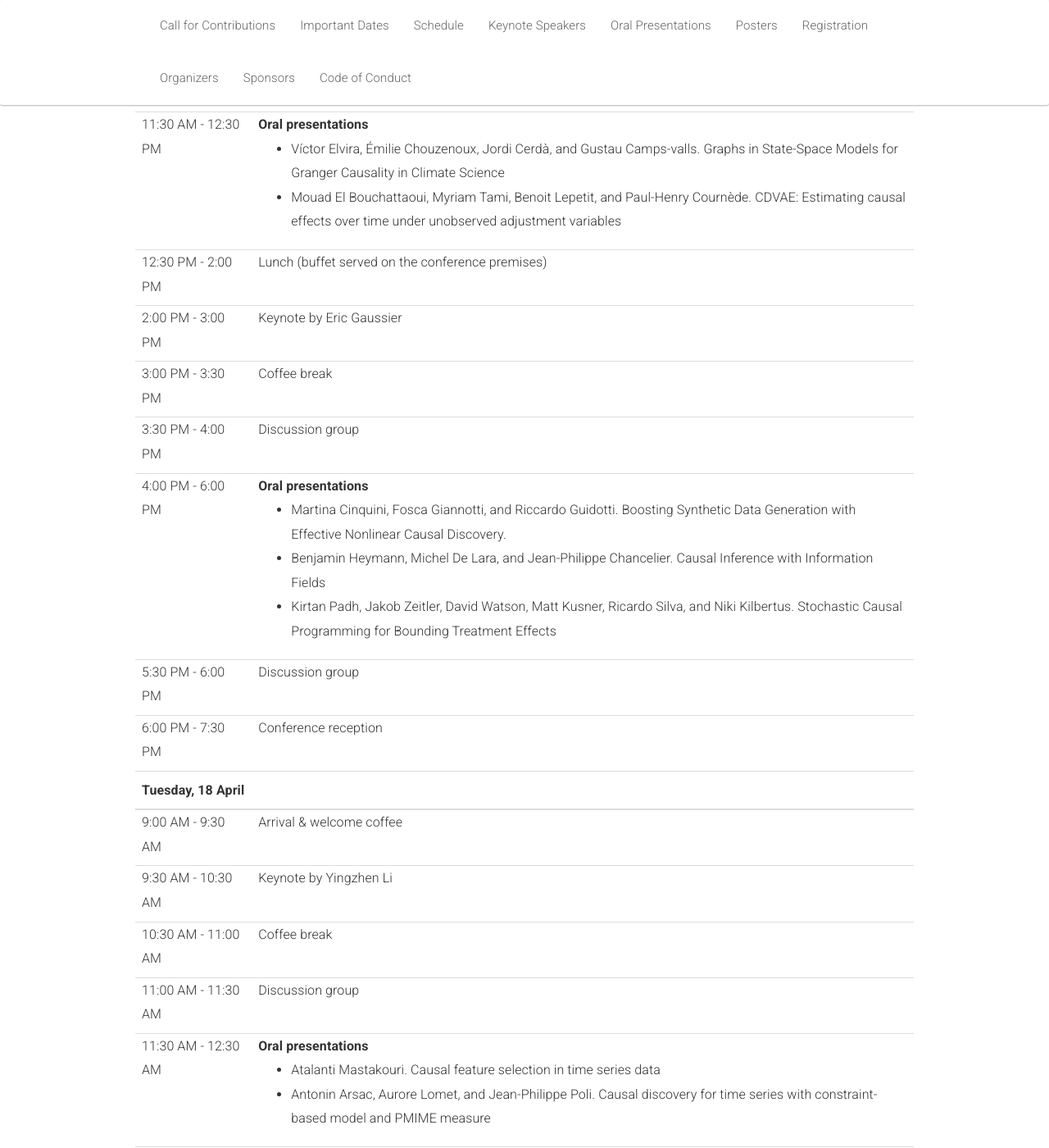
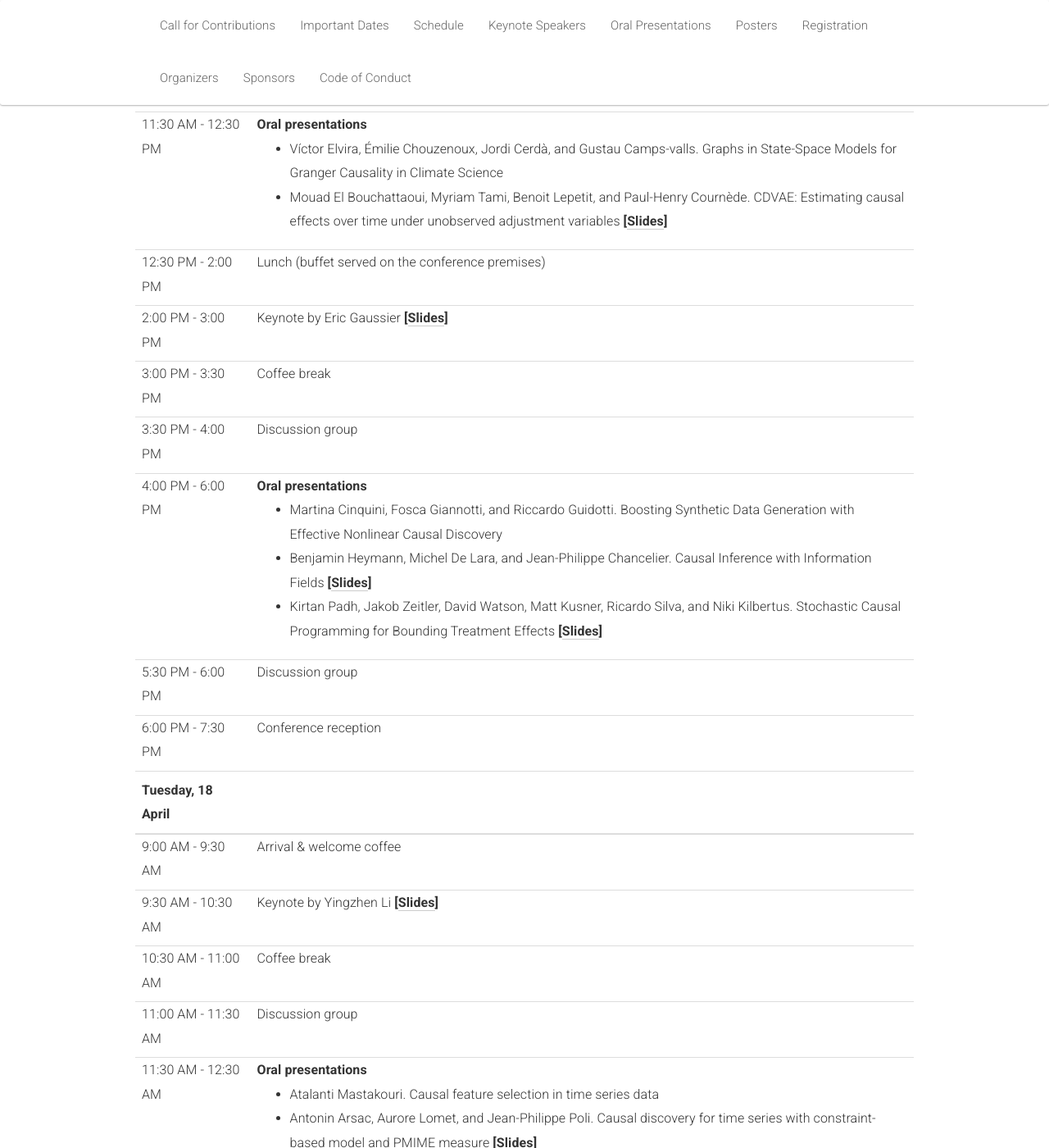
Before and after one commit to quarter-on-causality/quarter-on-causality.github.io, a Jekyll site: the page built from _pages/home_analysis.md, in a window 1280 px wide and 1400 px high, scrolled down 2937 px. Shown: the whole window at 82% size. Built offline with Jekyll 4.4.1, drawn with Linux system fonts in a browser that asks for light colours; nearby versions of some CDN libraries; some of the changed text lies outside the part shown.

Commit message:
Add the slides of the talks

```diff
--- a/_pages/home_analysis.md
+++ b/_pages/home_analysis.md
@@ -154,7 +154,7 @@
               <b>Oral presentations</b>
               <ul>
                  <li>Víctor Elvira, Émilie Chouzenoux, Jordi Cerdà, and Gustau Camps-valls. Graphs in State-Space Models for Granger Causality in Climate Science</li>
-                 <li>Mouad El Bouchattaoui, Myriam Tami, Benoit Lepetit, and Paul-Henry Cournède. CDVAE: Estimating causal effects over time under unobserved adjustment variables</li>
+                 <li>Mouad El Bouchattaoui, Myriam Tami, Benoit Lepetit, and Paul-Henry Cournède. CDVAE: Estimating causal effects over time under unobserved adjustment variables <strong>[<a href="slides/El-Bouchattaoui_CDVAE.pdf" target="_blank">Slides</a>]</strong></li>
               </ul>
           </td>
         </tr>
@@ -164,7 +164,7 @@
         </tr>
         <tr>
           <td>2:00 PM - 3:00 PM</td>
-          <td>Keynote by Eric Gaussier</td>
+          <td>Keynote by Eric Gaussier <strong>[<a href="slides/Gaussier_CausalInferenceTimeSeries.pdf" target="_blank">Slides</a>]</strong></td>
         </tr>
         <tr>
           <td>3:00 PM - 3:30 PM</td>
@@ -179,9 +179,9 @@
           <td>
               <b>Oral presentations</b>
               <ul>
-                <li>Martina Cinquini, Fosca Giannotti, and Riccardo Guidotti. Boosting Synthetic Data Generation with Effective Nonlinear Causal Discovery.</li>
-                <li>Benjamin Heymann, Michel De Lara, and Jean-Philippe Chancelier. Causal Inference with Information Fields</li>
-                <li>Kirtan Padh, Jakob Zeitler, David Watson, Matt Kusner, Ricardo Silva, and Niki Kilbertus. Stochastic Causal Programming for Bounding Treatment Effects</li>
+                <li>Martina Cinquini, Fosca Giannotti, and Riccardo Guidotti. Boosting Synthetic Data Generation with Effective Nonlinear Causal Discovery</li>
+                <li>Benjamin Heymann, Michel De Lara, and Jean-Philippe Chancelier. Causal Inference with Information Fields <strong>[<a href="slides/Heymann_CausalInferenceTheoryIDM.pdf" target="_blank">Slides</a>]</strong></li>
+                <li>Kirtan Padh, Jakob Zeitler, David Watson, Matt Kusner, Ricardo Silva, and Niki Kilbertus. Stochastic Causal Programming for Bounding Treatment Effects <strong>[<a href="slides/Padh_SmC.pdf" target="_blank">Slides</a>]</strong></li>
               </ul>
           </td>
         </tr>
@@ -207,7 +207,7 @@
         </tr>
 	      <tr>
           <td>9:30 AM - 10:30 AM</td>
-          <td>Keynote by Yingzhen Li</td>
+          <td>Keynote by Yingzhen Li <strong>[<a href="slides/Li_TowardsCausalDGM.pdf" target="_blank">Slides</a>]</strong></td>
         </tr>
         <tr>
           <td>10:30 AM - 11:00 AM</td>
@@ -223,7 +223,7 @@
              <b>Oral presentations</b>
              <ul>
                <li>Atalanti Mastakouri. Causal feature selection in time series data</li>
-               <li>Antonin Arsac, Aurore Lomet, and Jean-Philippe Poli. Causal discovery for time series with constraint-based model and PMIME measure</li>
+               <li>Antonin Arsac, Aurore Lomet, and Jean-Philippe Poli. Causal discovery for time series with constraint-based model and PMIME measure <strong>[<a href="slides/Arsac_CausalDiscoveryTimeSeriesPMINE.pdf" target="_blank">Slides</a>]</strong></li>
              </ul>
           </td>
         </tr>
@@ -251,7 +251,7 @@
                <li>Anouar Meynaoui, Charles K. Assaad, Emilie Devijver, Eric Gaussier, and Gregor Gössler. Identifiability in time series extended summary causal graphs</li>
                <li>Pan Zhao. Efficient and robust transfer learning of optimal individualized treatment regimes with right-censored survival data</li>
                <li>Shiyang Yan. Out-of-distribution from a causal perspective: from domain generalization to OOD problems in ocean plankton analysis</li>
-               <li>Martin Spindler. Uniform Inference in High-Dimensional Generalized Additive Models</li>
+               <li>Martin Spindler. Uniform Inference in High-Dimensional Generalized Additive Models <strong>[<a href="slides/Spindler_DoubleMLUniformHighDimensionalAdditiveModels.pdf" target="_blank">Slides</a>]</strong></li>
              </ul>
           </td>
         </tr>
@@ -269,7 +269,7 @@
         </tr>
 	      <tr>
           <td>9:30 AM - 10:30 AM</td>
-          <td>Keynote by Dominik Janzing</td>
+          <td>Keynote by Dominik Janzing <strong>[<a href="slides/Janzing_CausalInsightsMergingDataSets.pdf" target="_blank">Slides</a>]</strong></td>
         </tr>
         <tr>
           <td>10:30 AM - 11:00 AM</td>
@@ -284,7 +284,7 @@
           <td>
             <b>Oral presentations</b>
              <ul>
-               <li>Simon Ferreira and Charles K. Assaad. Challenges of Root Cause Identification for Collective Anomalies in Time Series given a Summary Causal Graph</li>
+               <li>Simon Ferreira and Charles K. Assaad. Challenges of Root Cause Identification for Collective Anomalies in Time Series given a Summary Causal Graph <strong>[<a href="slides/Ferreira_CycleRCA.pdf" target="_blank">Slides</a>]</strong></li>
                <li>Yuchen Zhu. Relaxing Observability Assumption in Causal Inference with Kernel Methods</li>
               </ul>
           </td>
@@ -295,7 +295,7 @@
         </tr>
         <tr>
           <td>2:00 PM - 3:00 PM</td>
-          <td>Keynote by Chandler Squires</td>
+          <td>Keynote by Chandler Squires <strong>[<a href="slides/Squires_BeyondICA.pdf" target="_blank">Slides</a>]</strong></td>
         </tr>
         <tr>
           <td>3:00 PM - 4:00 PM</td>
@@ -334,7 +334,7 @@
           <td>
              <b>Oral presentations: </b>
                <ul>
-                 <li>Junhyung Park. Towards a Measure-Theoretic Axiomatisation of Causality</li>
+                 <li>Junhyung Park. Towards a Measure-Theoretic Axiomatisation of Causality <strong>[<a href="slides/Park_AxiomatisationOfCausality.pdf" target="_blank">Slides</a>]</strong></li>
                  <li>Alexander G. Reisach, Myriam Tami, Christof Seiler, Antoine Chambaz, and Sebastian Weichwald. <a href="https://arxiv.org/abs/2303.18211" target="_blank">Simple Sorting Criteria Help Find the Causal Order in Additive Noise Models</a></li>
                </ul>
           </td>
@@ -365,7 +365,7 @@
         </tr>
         <tr>
           <td>7:30 PM - 10:30 PM</td>
-          <td>Conference dinner at Le Procope restaurant</td>
+          <td>Conference dinner at <a href="https://goo.gl/maps/WYQb1BqUYNNFxipe7" target="_blank">Le Procope restaurant</a></td>
         </tr>
       </tbody>
       <thead class="thead-light">
@@ -395,8 +395,8 @@
           <td>11:30 AM - 12:30 AM</td>
           <td><b>Oral presentations</b>:
             <ul>
-              <li>Lucas de Lara. Transport-Based Counterfactual Models</li>
-              <li>Hugo Henri Joseph Senetaire, Damien Garreau, Jes Frellsen, Pierre-Alexandre Mattei. Explainability as statistical inference</li>
+              <li>Lucas de Lara. When Causality Meets Optimal Transport <strong>[<a href="slides/DeLara_CausalityOT.pdf" target="_blank">Slides</a>]</strong></li>
+              <li>Hugo Henri Joseph Senetaire, Damien Garreau, Jes Frellsen, Pierre-Alexandre Mattei. Explainability as statistical inference <strong>[<a href="slides/Henri_LEX.pdf" target="_blank">Slides</a>]</strong></li>
             </ul>
           </td>
         </tr>
@@ -413,8 +413,8 @@
           <td>
             <b>Oral presentations:</b>
             <ul>
-              <li>Claire Theobald, Frédéric Pennerath, Brieuc Conan-Guez, Miguel Couceiro, and Amedeo Napoli. Clarity: an improved gradient method for producing quality visual counterfactual explanations</li>
-              <li>Carles Balsells Rodas. Causal discovery from conditionally stationary time series</li>
+              <li>Claire Theobald, Frédéric Pennerath, Brieuc Conan-Guez, Miguel Couceiro, and Amedeo Napoli. Clarity: an improved gradient method for producing quality visual counterfactual explanations <strong>[<a href="slides/Theobald_Clarity.pdf" target="_blank">Slides</a>]</strong></li>
+              <li>Carles Balsells Rodas. Causal discovery from conditionally stationary time series <strong>[<a href="slides/Balsells-Rodas_CausalDiscoveryConditionallyStationaryTimeSeries.pdf" target="_blank">Slides</a>]</strong></li>
               <li>Pardis Semnani. Causal Inference in Directed, Possibly Cyclic, Graphical Models</li>
             </ul>
           </td>
```
Also changed, not shown: 17 other files.
